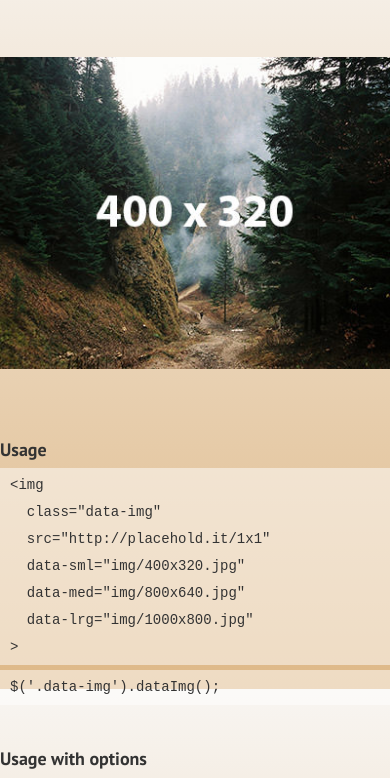
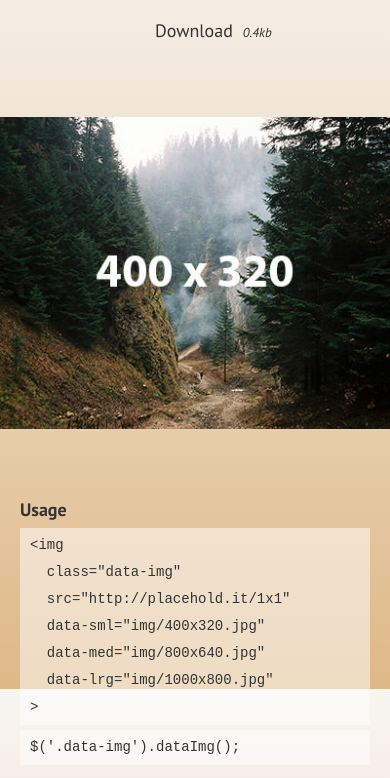
Before and after one commit to tomsansome/data-img-jquery, a plain HTML site: page demo/index.html in a window 390 px wide. Shown: the part 215-993 px from the top of the page. Drawn offline with nearby package versions, Linux system fonts and the light colour scheme.

Commit message:
Media queries, logo at bottom, all for demo

```diff
--- a/demo/demo.css
+++ b/demo/demo.css
@@ -22,10 +22,12 @@ html, body {
   text-decoration: none;
 }
 
+a { color: #333; }
+
 ::selection { background: #ccc; }
 ::-moz-selection { background: #ccc; }
 
-img {
+.data-img {
   width: 100%;
   max-width: 1000px;
   margin: 60px 0 20px 0;
@@ -44,6 +46,8 @@ img {
   width: 80px; height: 80px;
   background: url('img/download.svg');
   background-size: 80px 80px;
+  font-size: 0;
+  text-align: center;
 }
 .download small {
   position: absolute;
@@ -109,3 +113,30 @@ code, pre {
 .open p {
   font-size: 13px !important;
 }
+
+.logo {
+  text-align: center;
+}
+
+@media all and (max-width: 1000px) {
+  .download {
+    position: static;
+    font-size: 18px;
+    background: none;
+    display: block;
+    margin: 20px auto 0 auto;
+  }
+  .download small {
+    position: static;
+    margin-left: 10px;
+  }
+  .data-img {
+    margin-top: 20px;
+  }
+
+  .need-to-know li {
+    margin-left: 20px;
+    margin-right: 20px;
+  }
+
+}
--- a/demo/index.html
+++ b/demo/index.html
@@ -11,10 +11,13 @@
 
   <div id="wrapper">
 
-    <a class="download" href="https://raw2.github.com/twoblokes/data-img-jquery/master/data-img.min.js" target="_blank"><small>0.4kb</small></a>
+    <h1 class="title">Data Image Delivery</h1>
+    <h2 class="byline">Small plugin to deal with responsive image delivery. Think responsive.io minus the cdn.
+    </h2>
 
-    <h1 class="title">Data Image Delivery</h1>
-    <h2 class="byline">Small plugin to deal with responsive image delivery. Think responsive.io minus the cdn.</h2>
+    <a class="download" href="https://raw2.github.com/twoblokes/data-img-jquery/master/data-img.min.js" target="_blank">Download<small>0.4kb</small></a>
+
+
 
     <img
       class="data-img"
@@ -106,6 +109,12 @@ $('.data-img').dataImg({
         <p>
       </li>
 
+      <li class="logo">
+        <a href="http://twoblok.es" target="_blank">
+          <img src="img/twoblokes-logo-100h.png">
+        </a>
+      </li>
+
     </ul>
 
   </div>
```
Also changed, not shown: demo/img/twoblokes-logo-100h.png (added).
